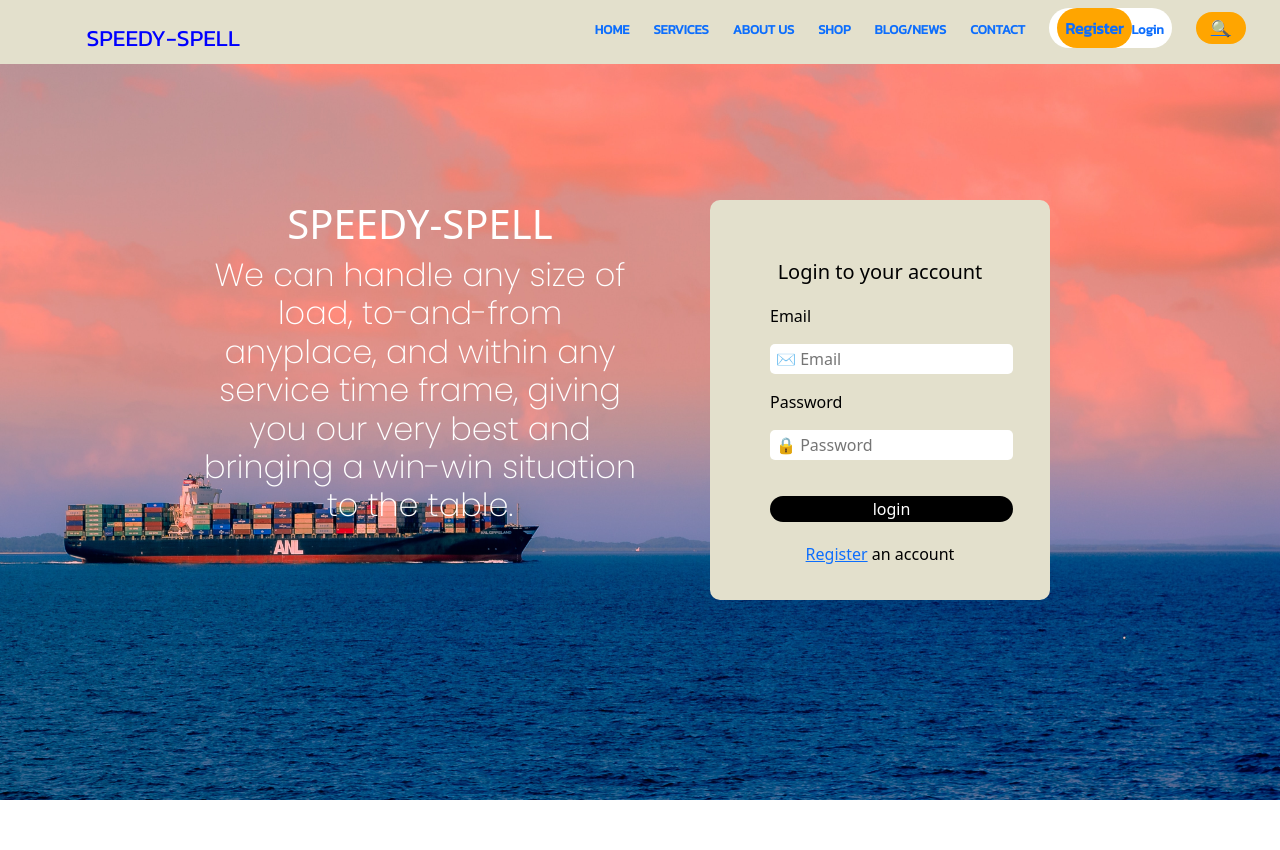
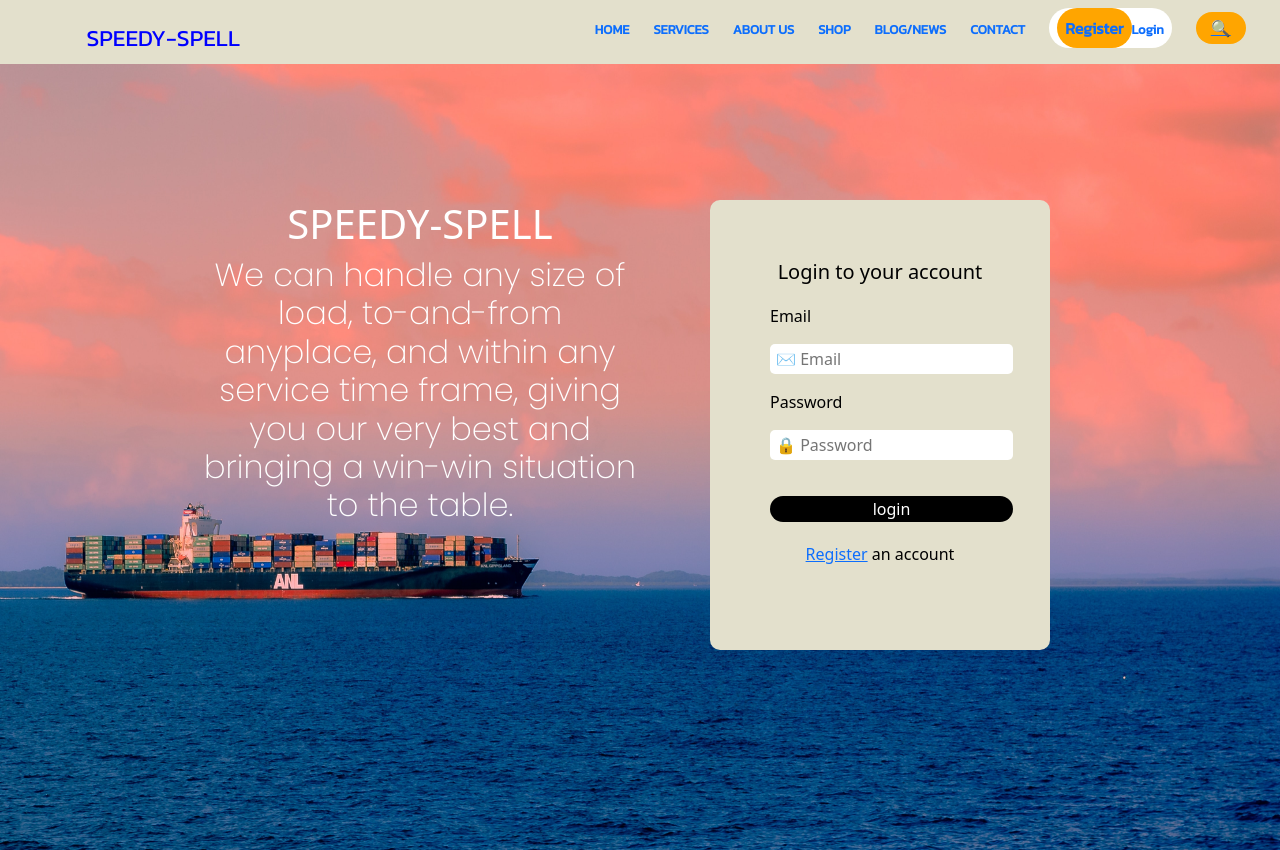
Before and after one commit to DareIsrael/Speedy-frontend, a React (Create React App) app: page /login in a window 1280 px wide. Before the commit the page ends 800 px from the top, so only its background shows below. Built offline with nearby package versions, Linux system fonts and the light colour scheme; some icons are missing; what google-maps-react would draw is missing.

Commit message:
css change

```diff
--- a/public/style.css
+++ b/public/style.css
@@ -177,6 +177,7 @@ li {
     text-align: center;
 
 
+
 }
 .log-d h2 {
     font-family: 'Poppins', sans-serif;
@@ -215,12 +216,13 @@ li {
 
     background-color: #e3e0cc;
     color: black;
-    height: 400px;
+    height: 450px;
     align-items: center;
     justify-content: center;
     margin: 0 auto;
     padding: 60px;
     border-radius: 10px;
+
 
 
 }
@@ -1753,6 +1755,10 @@ li :hover {
             margin-right: 10px;
             margin-top: 15px;
          }
+         .error {
+            color: red;
+            font-style: italic;
+         }
 
          .error-res {
             background-color: rgb(241, 147, 147);
@@ -2637,6 +2643,10 @@ li :hover {
      color: green;
      border-radius: 10px;
     }
+    .error {
+        font-size: 36px;
+        color: red;
+    }
 
     .error-res {
      padding: 12px 80px;
--- a/src/Component/Login.js
+++ b/src/Component/Login.js
@@ -39,6 +39,7 @@ function Login () {
     <input type="Password" placeholder="🔒 Password" onChange={(e) => setPassword (e.target.value)} value={password} />
     <button disabled={isloading}>login</button>
     {error && <div className="error">{error}</div>}
+
     </form>
     <p><a href="/register">Register</a> an account</p>
 
```
